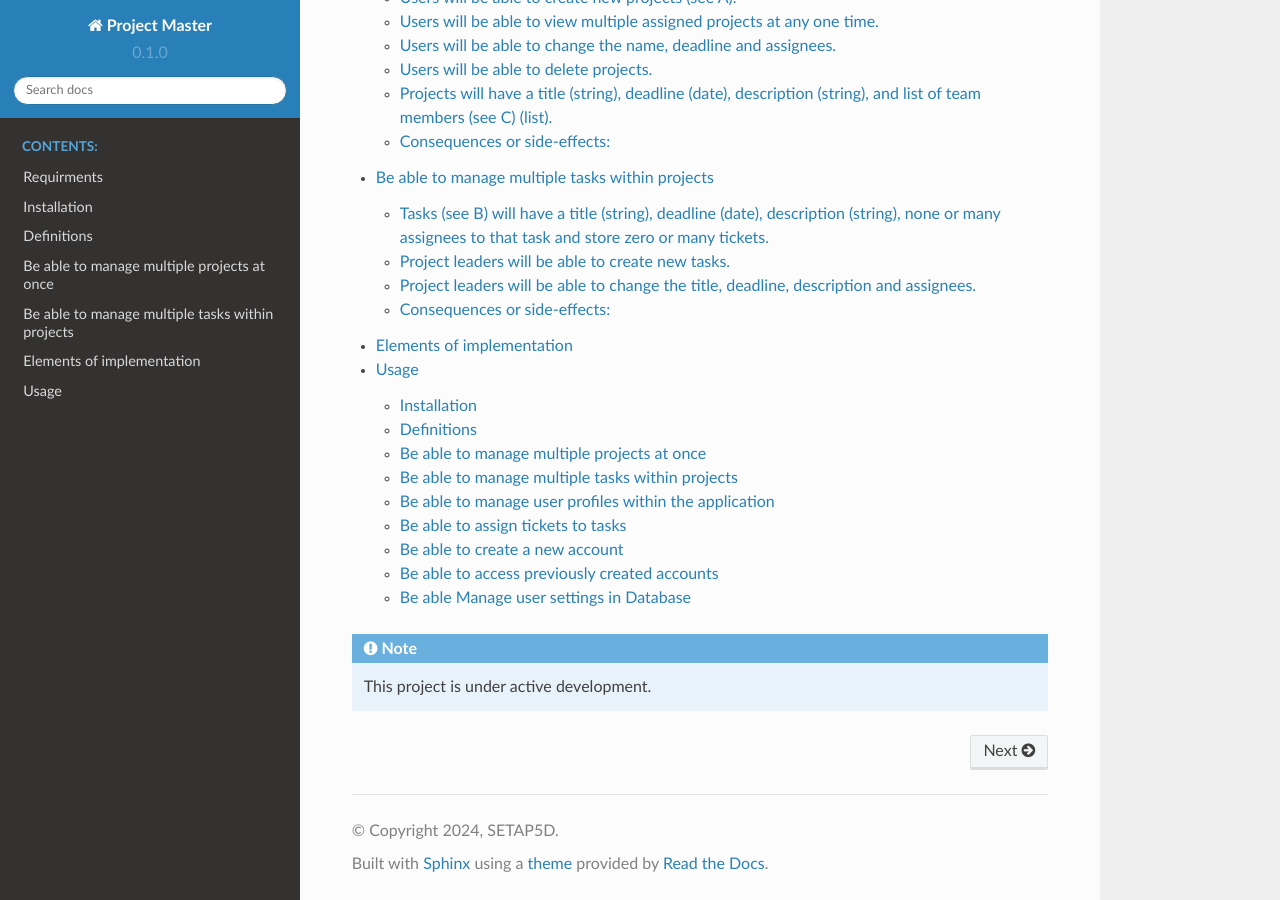
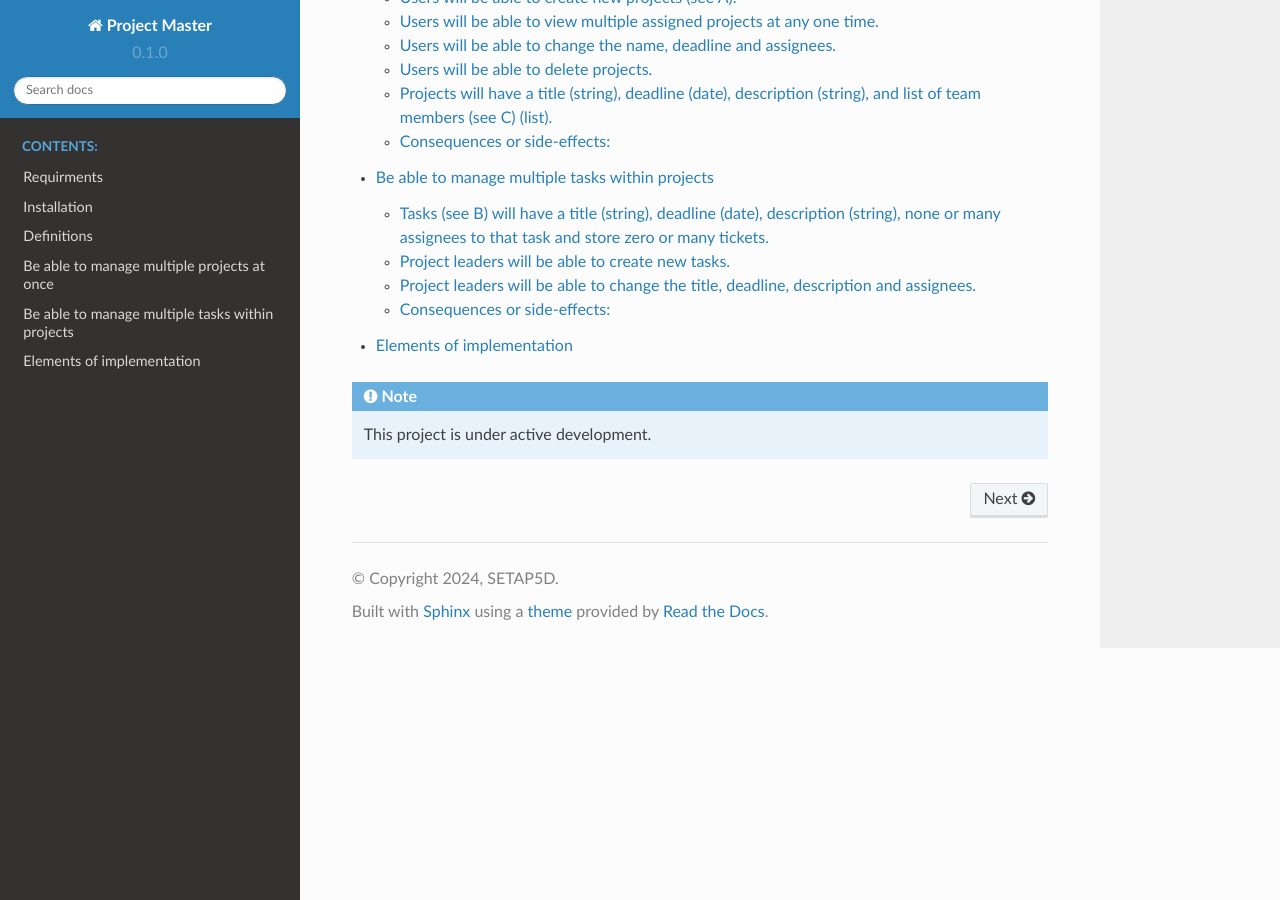
Before and after one commit to setap5d/rtd, a Sphinx documentation site: the page built from docs/source/index.rst, in a window 1280 px wide and 900 px high, scrolled down 546 px. Built offline with Sphinx 7.4.7 and the Read the Docs theme 2.0.0, drawn with Linux system fonts in a browser that asks for light colours; part of the change alters nothing that is shown.

```diff
--- a/docs/source/index.rst
+++ b/docs/source/index.rst
@@ -15,7 +15,6 @@ It allows users to setup a series of *projects* and *tasks* in an organised mann
    Usage/req1
    Usage/req2
    elements
-   usage
 
 .. note::
 
--- a/docs/source/usage.rst
+++ /dev/null
@@ -1,180 +0,0 @@
-Usage
-=====
-
-.. _installation:
-
-Installation
-------------
-
-To use Project Master, first install it from the Github repository:
-
- code-block:: console
-
-   git clone https://github.com/setap5d/coursework.git
-
-Definitions
------------
-
-A. Project
-
-A project is an organised effort with a specific objective or set of objectives to be achieved.
-It is initiated and undertaken by one or more individuals and can be broken down into
-smaller, manageable tasks.
-
-B. Task
-
-A task is a specific and measurable unit of work within a project. It represents an individual
-objective contributing to the overall project goals. Tasks can be assigned to zero or more
-team members.
-
-C. Team Member
-
-A team member is an individual actively participating in the collaborative effort of a project.
-Each team member contributes their skills and expertise toward the completion of tasks.
-
-D. Tickets
-
-A ticket is a comment that can be written on any task and viewed by other team members including
-those who are not assigned to a task. The purpose of a ticket is to get help from someone who is not
-assigned to a task.
-It should provide information to the reader about what the problem is, and any other details that
-the writer deems necessary (steps to solve, attempts to fix, etc.)
-Once the problem a ticket describes has been fixed, it should be able to be marked as resolved.
-
-
-Be able to manage multiple projects at once
-----------------
-Users will be able to create new projects (see A).
-
-Users will be able to view multiple assigned projects at any one time.
-
-Users will be able to change the name, deadline and assignees.
-
-Users will be able to delete projects.
-
-Projects will have a title (string), deadline (date), description
-(string), and list of team members (see C) (list).
-
-Consequences or side-effects:
-
-If a user has too many projects, it could cause the application to slow
-down on the projects page due to the number of widgets being displayed to them.
-
-Storing more projects on our servers would cost more money as we store more data.
-
-Be able to manage multiple tasks within projects
-------------------------------------------------
-
-Tasks (see B) will have a title (string), deadline (date), description
-(string), none or many assignees to that task and store zero or many tickets.
-
-Project leaders will be able to create new tasks.
-
-Project leaders will be able to change the title, deadline, description
-and assignees.
-
-Consequences or side-effects:
-
-If a user has too many tasks, it could cause the application to slow down
-on the projects page due to the number of widgets being displayed to them
-
-Storing tasks on our servers may cost more money as we store more data
-
-Be able to manage user profiles within the application
-------------------------------------------------------
-
-Team members (see C) will have a name (string), email (string), and
-skills (optional string) associated with them.
-
-Team members will be able to optionally store phone number
-(float) and profile picture (image).
-
-Team members will be able to view stored data.
-
-Team members will be able to change stored data upon visiting the profile page.
-
-Consequences or side-effects:
-
-Storing user information creates a risk of breaching data protection laws.
-
-Be able to assign tickets to tasks
------------------------------------
-
-Team members who are assigned to a task are able to create tickets
-(see D) for this task.
-
-Tickets can be viewed and worked on by anyone who has access to view the task
-
-Once the ticket is resolved, it should notify the assignees of the task.
-
-Consequences or side-effects:
-
-Tickets notify the user whenever they are updated, this means that it could
-result in assignees being spammed with notifications.
-
-
-
-Be able to create a new account
--------------------------------
-
-- In order for an account to be created, the user will have to provide their:
-first name (string), last name (string), email address (string) and password
-(string), all aforementioned fields are mandatory in order for the account to
-be successfully stored in the database.
-
-- When the account has been created, the user will be directed to the login page
-where they will then enter the details for their newly created account.
-
-- The account can be accessed from all devices with no restrictions assuming the
-same login details are used.
-
-Consequences or side-effects:
-
-- The user may not want their data stored due to not knowing what may be done
-with it, resulting in potential law implications.
-
-- If unauthorised access were to occur, we would be held responsible, and
-enforcing user security can be costly/difficult.
-
-- Storing user data can get expensive despite the cost-friendly options
-Firebase provides.
-
-Be able to access previously created accounts
----------------------------------------------
-
-- Once an account is created, the user will be able to login to the account
-upon the launch of the app with their chosen email address (string)
-and password (string).
-
-- If a user’s login input matches an email address and password stored in
-the database, the corresponding information stored about that account
-(projects, profile attributes, settings) will be loaded and the user
-will be sent to the profile page.
-
-- If an account with the user’s login input is not found in the database, an error
-will be displayed to the user.
-
-Consequences or side-effects:
-
-- If a user manages to access an account that is not their own, they may be
-in breach of another user’s privacy.
-
-- Storing user login information requires abiding by data protection laws
-
-Be able Manage user settings in Database
-----------------------------------------
-
-- Once the user has logged in to their accounts they will be able to
-change the settings for their own account.
-
-- Once the user enters their preferred settings, this will be correctly
-saved in the database.
-
-- When the user logs in on a separate device their preferred settings
-will be correctly applied.
-
-Consequence or side-effect:
-
-- Storing complex settings on the servers may be costly.
-
-- Users may want to have separate settings on different devices.
```
